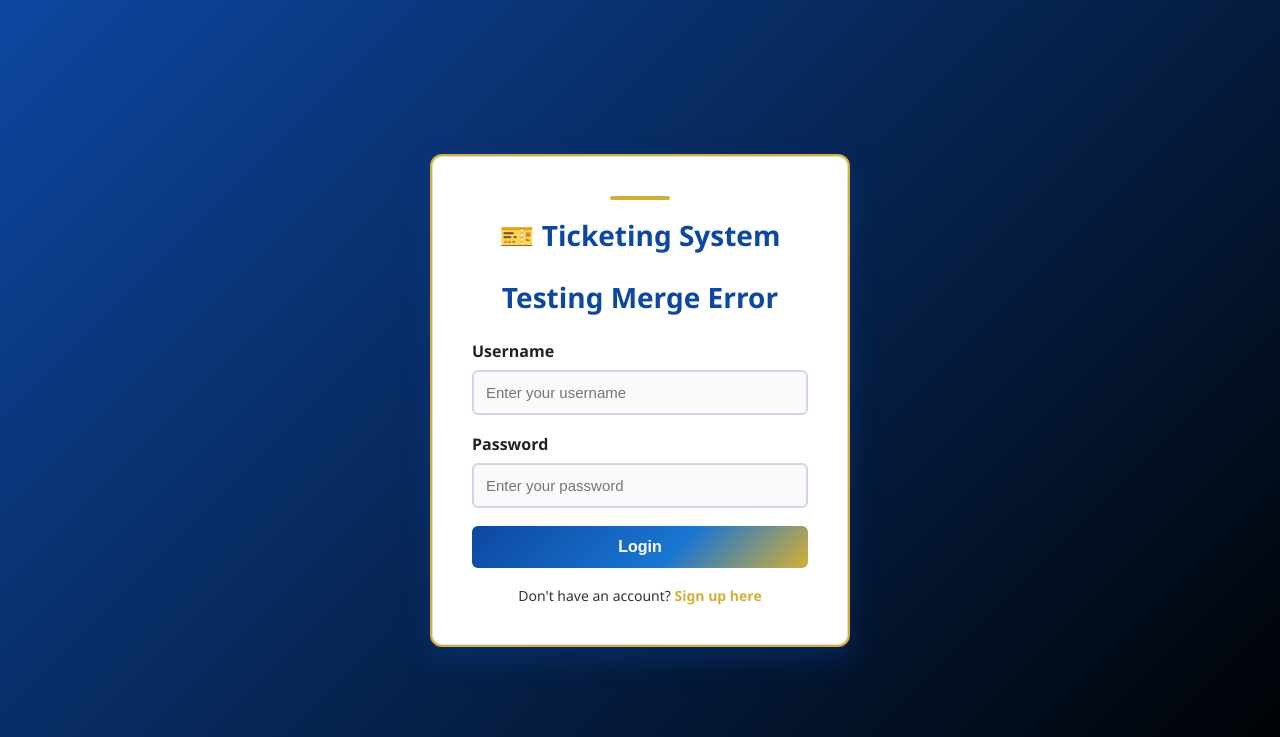
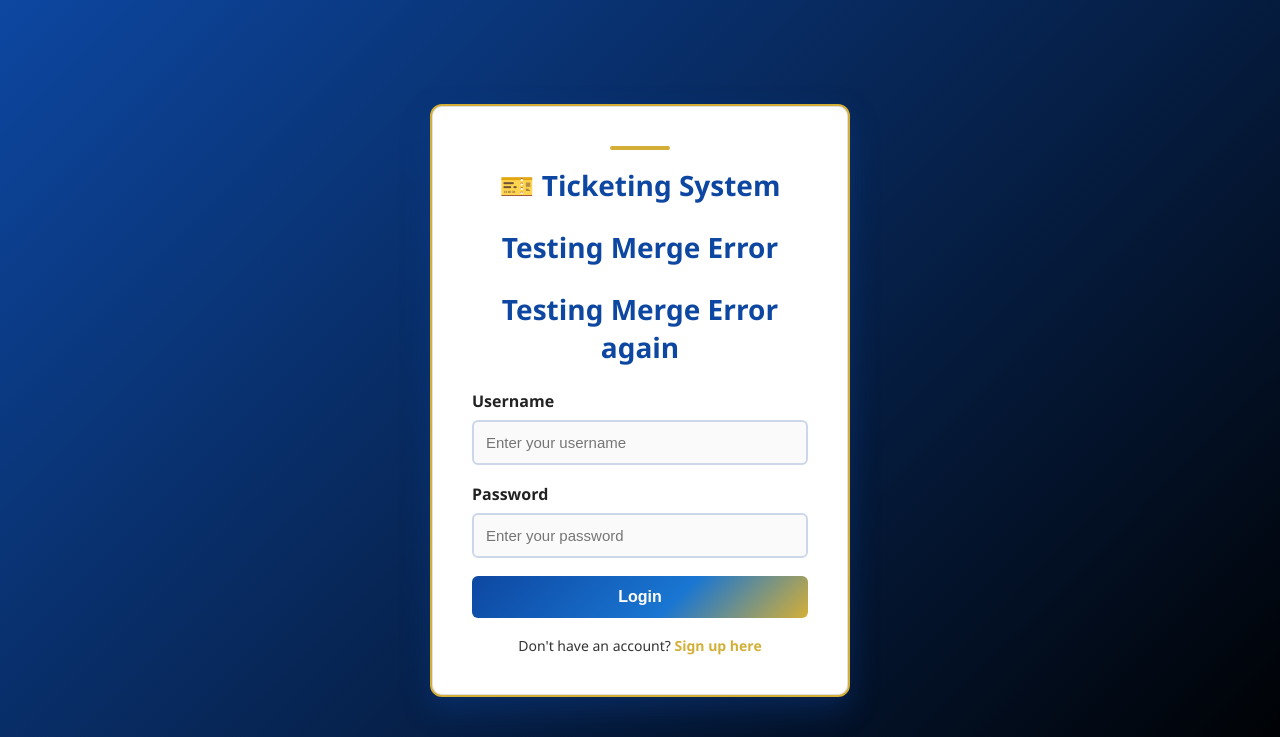
Before and after one commit to Aiko222004/hello-world, a PHP site: page /loginform.php in a window 1280 px wide. Shown: the top 737 px of the page. Run offline with PHP 8.4, Linux system fonts and the light colour scheme.

Commit message:
another try

```diff
--- a/loginform.php
+++ b/loginform.php
@@ -143,7 +143,7 @@
         <div class="accent-bar"></div>
         <h2>🎫 Ticketing System</h2>
         <h2> Testing Merge Error </h2>
-
+        <h2> Testing Merge Error again </h2>
         <?php if(isset($_SESSION['success'])): ?>
             <div class="success-message">
                 <?php
```
